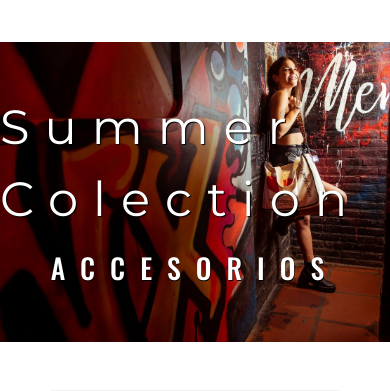
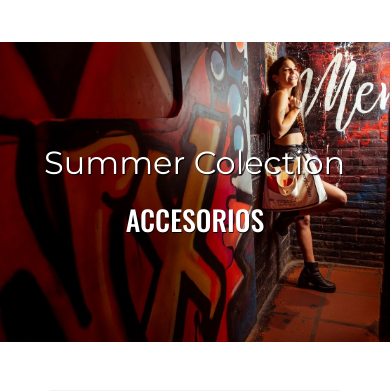
Before and after one commit to aspolchi2/mussbags, a PHP site: page /pages/accesorios.html in a window 390 px wide. Shown: the part 68-459 px from the top of the page. Run offline with PHP 8.4, Linux system fonts and the light colour scheme; some libraries are stand-ins or nearby versions; some web fonts are replaced.

Commit message:
detalles

```diff
--- a/css/style.css
+++ b/css/style.css
@@ -122,7 +122,7 @@ body {
   flex-direction: column;
   flex-wrap: wrap;
   color: white;
-  letter-spacing: 15px;
+  letter-spacing: 2.2831050228vh;
 }
 .cardsGroup .banner .spanMont {
   font-family: "Montserrat", sans-serif;
@@ -176,7 +176,7 @@ li {
 }
 
 .nosotros {
-  margin: 13vh;
+  margin-top: 13vh;
 }
 .nosotros .nosotros__primer {
   display: flex;
@@ -226,6 +226,16 @@ li {
   .nosotros .nosotros__segundo {
     flex-direction: column-reverse;
   }
+
+  .cardsGroup {
+    width: 100%;
+  }
+  .cardsGroup .banner {
+    letter-spacing: 0;
+  }
+  .cardsGroup .banner .spanMont {
+    font-size: 2em;
+  }
 }
 @media only screen and (max-width: 767px) {
   .footer .footer__menu {
--- a/pages/accesorios.html
+++ b/pages/accesorios.html
@@ -151,7 +151,7 @@
               <li class="list-group-item  bg-light text-center">SALE! 50%</li>
               <li class="list-group-item  bg-light text-center"><a href="../pages/colecciones.html"> BAGS</a></li>
               <li class="list-group-item  bg-light text-center"><a href="../pages/accesorios.html"></a>ACCESORIOS</li>
-              <li><a href="../pages/nosotros.html"></a>NOSOTROS</li>
+              <li class="list-group-item  bg-light text-center"><a href="../pages/nosotros.html"></a>NOSOTROS</li>
             </ul>
            </div>
 
--- a/scss/_colecciones.scss
+++ b/scss/_colecciones.scss
@@ -15,7 +15,7 @@ $sixCaps: 'Six Caps', sans-serif;
     flex-direction: column;
     flex-wrap: wrap;
     color: white;
-    letter-spacing: 15px;
+    letter-spacing: 2.2831050228310503vh;
 
         .spanMont{
             font-family: $montserrat;
--- a/scss/_mquery.scss
+++ b/scss/_mquery.scss
@@ -21,7 +21,15 @@
             flex-direction: column-reverse;
         }
     }
-
+    .cardsGroup{
+        width: 100%;
+            .banner{
+                letter-spacing: 0;
+                    .spanMont{
+                         font-size: 2em;
+        }
+    }
+}
 
 }
 @media only screen and (max-width: 767px) {
--- a/scss/_nosotros.scss
+++ b/scss/_nosotros.scss
@@ -11,7 +11,7 @@
 
 
 .nosotros{
-    margin: 13vh;
+    margin-top: 13vh;
     .nosotros__primer{
         @include flexible(row);
         .nosotros__primer--caja{
```
Also changed, not shown: css/style.min.css, dist/css/style.min.css, 3 other files.
